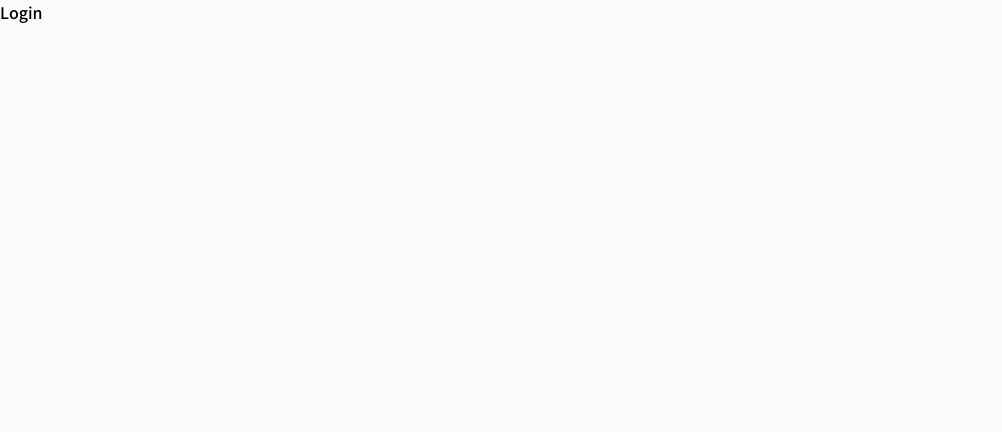
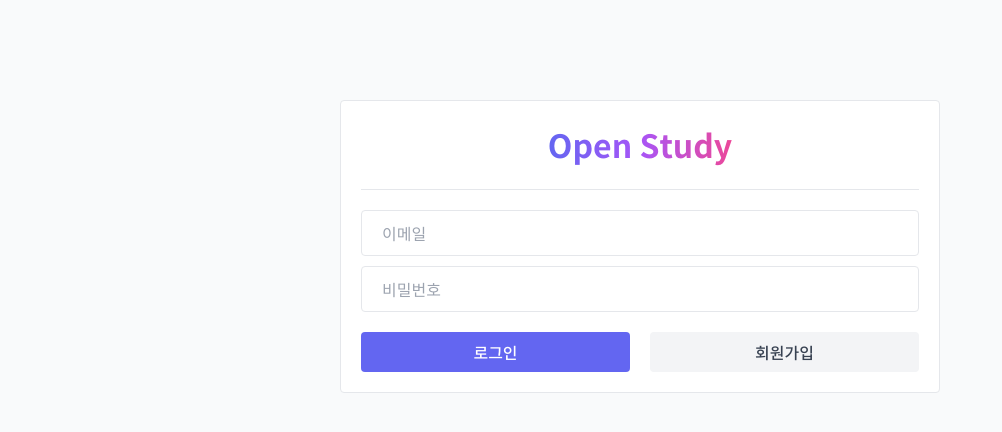
Before and after one commit to MaKeWhaT/Open-Study-Client, a Next.js app: page /login in a window 1280 px wide. Shown: the top 432 px of the page, without its empty margins (0-1002 px from the left). Built offline with nearby package versions, Linux system fonts and the light colour scheme.

Commit message:
[OS-1] 로그인 페이지 및 기능 구현

```diff
--- a/pages/login.tsx
+++ b/pages/login.tsx
@@ -1,8 +1,9 @@
 import { NextPage } from "next";
 import { IPageLayout } from "@/src/domains/common/types";
+import LoginContainier from "@/src/domains/login/containers";
 
 const Login: NextPage = () => {
-  return <div>Login</div>;
+  return <LoginContainier />;
 };
 
 export async function getStaticProps() {
--- /dev/null
+++ b/src/domains/common/components/FormBox.tsx
@@ -0,0 +1,79 @@
+import clsx from "clsx";
+import Link from "next/link";
+import { HTMLAttributes, PropsWithChildren } from "react";
+import { twMerge } from "tailwind-merge";
+import Divider from "@/src/domains/common/components/Divider";
+import Input, { IInput } from "@/src/domains/common/components/Input";
+import TextLogo from "@/src/domains/common/components/TextLogo";
+import { IClassName } from "@/src/domains/common/types";
+
+function FormBox({ className, children }: PropsWithChildren<IClassName>) {
+  return (
+    <article
+      className={twMerge(
+        clsx(
+          "max-w-[600px] rounded-[4px] border border-gray-200 bg-white p-[20px]",
+          className,
+        ),
+      )}
+    >
+      {children}
+    </article>
+  );
+}
+
+const Logo = () => {
+  return (
+    <TextLogo as="h2" className="typo-bold-32">
+      <Link href="/" passHref>
+        <a>Open Study</a>
+      </Link>
+    </TextLogo>
+  );
+};
+
+const VerticalDivider = ({ className }: IClassName) => {
+  return (
+    <div className={twMerge(clsx("my-[20px]", className))}>
+      <Divider className="border-gray-200" />
+    </div>
+  );
+};
+
+interface IFormInput extends IInput {}
+const FormInput = ({ ...props }: IFormInput) => {
+  return (
+    <Input
+      className="block w-full rounded-[4px] border border-gray-200 py-[10px] pl-[20px] text-gray-500 placeholder:typo-regular-16"
+      {...props}
+    />
+  );
+};
+
+const LoginButton = ({ ...props }: HTMLAttributes<HTMLButtonElement>) => {
+  return (
+    <button
+      className="typo-medium-16 block w-full rounded-[4px] bg-indigo-500 py-[8px] text-white hover:shadow-sm hover:shadow-indigo-700"
+      {...props}
+    >
+      로그인
+    </button>
+  );
+};
+const JoinButton = () => {
+  return (
+    <Link href="/join" passHref>
+      <button className="typo-medium-16 block w-full rounded-[4px] bg-gray-100 py-[8px] text-gray-700 hover:shadow-sm hover:shadow-gray-300">
+        <a>회원가입</a>
+      </button>
+    </Link>
+  );
+};
+
+FormBox.Logo = Logo;
+FormBox.VerticalDivider = VerticalDivider;
+FormBox.FormInput = FormInput;
+FormBox.LoginButton = LoginButton;
+FormBox.JoinButton = JoinButton;
+
+export default FormBox;
--- a/src/domains/common/components/Header/Navigation.tsx
+++ b/src/domains/common/components/Header/Navigation.tsx
@@ -49,6 +49,10 @@ const PAGE_NAVIGATIONS = [
     text: "나의 핀",
   },
   {
+    href: "/login",
+    text: "로그인",
+  },
+  {
     href: "/join",
     text: "회원가입",
   },
--- a/src/domains/common/components/NamedAvatar.tsx
+++ b/src/domains/common/components/NamedAvatar.tsx
@@ -1,3 +1,4 @@
+/* eslint-disable @next/next/no-img-element */
 import { createAvatar } from "@dicebear/avatars";
 import type { Options } from "@dicebear/avatars";
 import * as style from "@dicebear/pixel-art";
--- a/src/domains/common/constants/axios.ts
+++ b/src/domains/common/constants/axios.ts
@@ -1,7 +1,15 @@
 import { AxiosRequestConfig } from "axios";
+import { OPEN_STUDY_ACCESS_TOKEN_KEY } from "@/src/domains/common/constants/storage";
 
 export const DEFAULT_AXIOS_REQUEST_CONFIG: AxiosRequestConfig = {
   baseURL: process.env.NEXT_PUBLIC_DEFAULT_AXIOS_REQUEST_BASE_URL,
   timeout: Number(process.env.NEXT_PUBLIC_DEFAULT_AXIOS_REQUEST_TIMEOUT),
   withCredentials: true,
+  headers: {
+    Authorization: `Bearer ${
+      typeof window !== "undefined"
+        ? localStorage.getItem(OPEN_STUDY_ACCESS_TOKEN_KEY)
+        : null
+    }`,
+  },
 };
--- a/src/domains/common/hooks/useLocalStorage.ts
+++ b/src/domains/common/hooks/useLocalStorage.ts
@@ -12,7 +12,10 @@ export default function useLocalStorage({
     const setStorageValue = (nextValue: typeof defaultValue) => {
       localStorage.setItem(key, nextValue);
     };
-    return [storageValue, setStorageValue];
+    const removeStorageValue = () => {
+      localStorage.removeItem(key);
+    };
+    return [storageValue, setStorageValue, removeStorageValue];
   }
-  return [defaultValue, () => {}];
+  return [defaultValue, () => {}, () => {}];
 }
--- a/src/domains/join/containers/index.tsx
+++ b/src/domains/join/containers/index.tsx
@@ -8,6 +8,7 @@ import React, {
   ChangeEventHandler,
   PropsWithChildren,
   useCallback,
+  useEffect,
   useState,
 } from "react";
 import tailwindColors from "tailwindcss/colors";
@@ -25,10 +26,11 @@ import { addUser, checkUnique, UserJoinForm } from "@/src/domains/join/apis";
 export default function JoinContainer() {
   const router = useRouter();
   const addUserMutation = useMutation(addUser);
-  const [, setAccessTokenToStorage] = useLocalStorage({
-    key: OPEN_STUDY_ACCESS_TOKEN_KEY,
-    defaultValue: "",
-  });
+  const [, setAccessTokenToStorage, removeAccessTokenFromStorage] =
+    useLocalStorage({
+      key: OPEN_STUDY_ACCESS_TOKEN_KEY,
+      defaultValue: "",
+    });
   const [formState, setFormState] = useState({
     email: "",
     password: "",
@@ -127,8 +129,12 @@ export default function JoinContainer() {
 
   const isAllFormsValidated =
     isEmailValidated && isPasswordValidated && isNicknameValidated;
+
+  useEffect(() => {
+    removeAccessTokenFromStorage();
+  }, []);
   return (
-    <article className="mt-[100px]">
+    <div className="mt-[100px]">
       <div className="mx-auto max-w-[600px] rounded-[4px] border border-gray-200 bg-white p-[20px]">
         <div className="text-center">
           <TextLogo as="h2" className="typo-bold-32">
@@ -205,7 +211,7 @@ export default function JoinContainer() {
           </button>
         </div>
       </div>
-    </article>
+    </div>
   );
 }
 
--- /dev/null
+++ b/src/domains/login/apis/index.ts
@@ -0,0 +1,13 @@
+import { AxiosResponse } from "axios";
+import axios from "@/src/domains/common/apis/axios/instance";
+import { UserJoinForm } from "@/src/domains/join/apis";
+
+export type UserLoginForm = Omit<UserJoinForm, "nickname">;
+
+type AxiosLoginFunction = (
+  form: UserLoginForm,
+) => Promise<AxiosResponse<{ OK: boolean; accessToken: string | null }>>;
+
+export const login: AxiosLoginFunction = (form) => {
+  return axios.post("/user/login", form);
+};
--- /dev/null
+++ b/src/domains/login/containers/index.tsx
@@ -0,0 +1,96 @@
+import { useMutation } from "@tanstack/react-query";
+import { useRouter } from "next/router";
+import {
+  ChangeEventHandler,
+  KeyboardEventHandler,
+  useEffect,
+  useState,
+} from "react";
+import FormBox from "@/src/domains/common/components/FormBox";
+import { OPEN_STUDY_ROUTE_MAP } from "@/src/domains/common/constants";
+import { OPEN_STUDY_ACCESS_TOKEN_KEY } from "@/src/domains/common/constants/storage";
+import useLocalStorage from "@/src/domains/common/hooks/useLocalStorage";
+import { login } from "@/src/domains/login/apis";
+
+export default function LoginContainer() {
+  const router = useRouter();
+  const loginMutation = useMutation(login);
+  const [, setAccessTokenToStorage, removeAccessTokenFromStorage] =
+    useLocalStorage({
+      key: OPEN_STUDY_ACCESS_TOKEN_KEY,
+      defaultValue: "",
+    });
+
+  const [email, setEmail] = useState("");
+  const [password, setPassword] = useState("");
+
+  const onChangeEmail: ChangeEventHandler<HTMLInputElement> = (event) => {
+    setEmail(event.target.value);
+  };
+  const onChangePassword: ChangeEventHandler<HTMLInputElement> = (event) => {
+    setPassword(event.target.value);
+  };
+  const onEnterKeyUp: KeyboardEventHandler<HTMLInputElement> = (event) => {
+    const { key, keyCode } = event;
+    if (key === "Enter" || keyCode === 13) {
+      onClickLogin();
+    }
+  };
+
+  const onClickLogin = async () => {
+    loginMutation.mutate(
+      { email, password },
+      {
+        onError() {
+          // TODO: 로그인 API 에러 메시지 표시, Axios Error Interceptor랑 역할이 충돌하는 부분.
+        },
+        onSuccess({ data }) {
+          const { OK: isLoginSucceed, accessToken } = data;
+          if (isLoginSucceed) {
+            // TODO: 로그인 성공 토스트 메시지 표시
+            setAccessTokenToStorage(accessToken);
+            router.push(OPEN_STUDY_ROUTE_MAP.HOME);
+          } else {
+            // TODO: 로그인 실패 토스트 메시지 표시
+          }
+        },
+      },
+    );
+  };
+
+  useEffect(() => {
+    removeAccessTokenFromStorage();
+  }, [removeAccessTokenFromStorage]);
+
+  return (
+    <div className="mt-[100px]">
+      <FormBox className="mx-auto">
+        <div className="text-center">
+          <FormBox.Logo />
+        </div>
+        <FormBox.VerticalDivider />
+        <div className="mb-[20px] flex flex-col gap-y-[10px]">
+          <FormBox.FormInput
+            placeholder="이메일"
+            type="text"
+            name="email"
+            value={email}
+            onChange={onChangeEmail}
+          />
+          <FormBox.FormInput
+            placeholder="비밀번호"
+            type="password"
+            name="password"
+            value={password}
+            onChange={onChangePassword}
+            onKeyUp={onEnterKeyUp}
+          />
+        </div>
+        <div className="flex gap-x-[20px]">
+          <FormBox.LoginButton onClick={onClickLogin} />
+          <FormBox.JoinButton />
+        </div>
+      </FormBox>
+    </div>
+  );
+}
```
